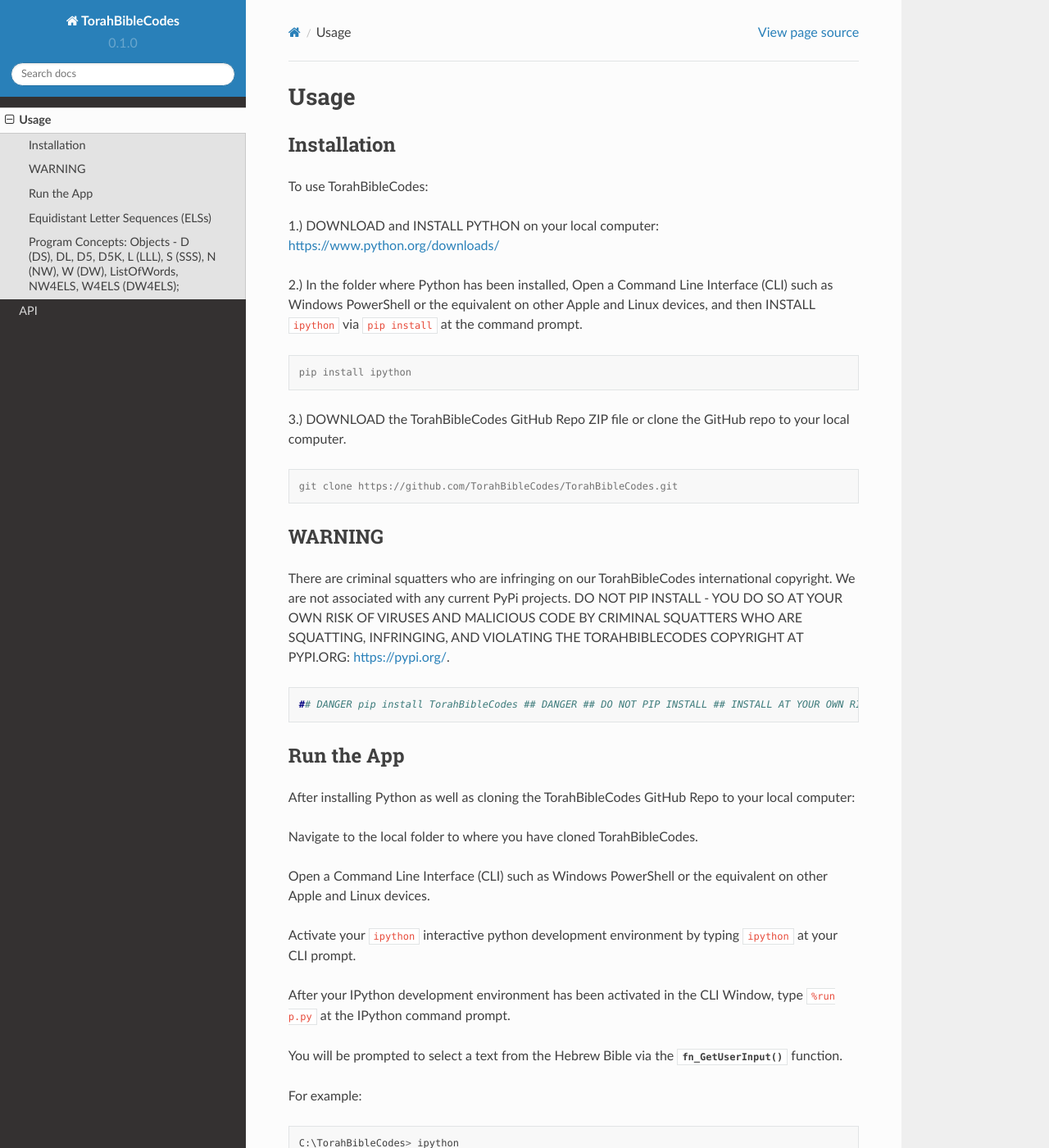
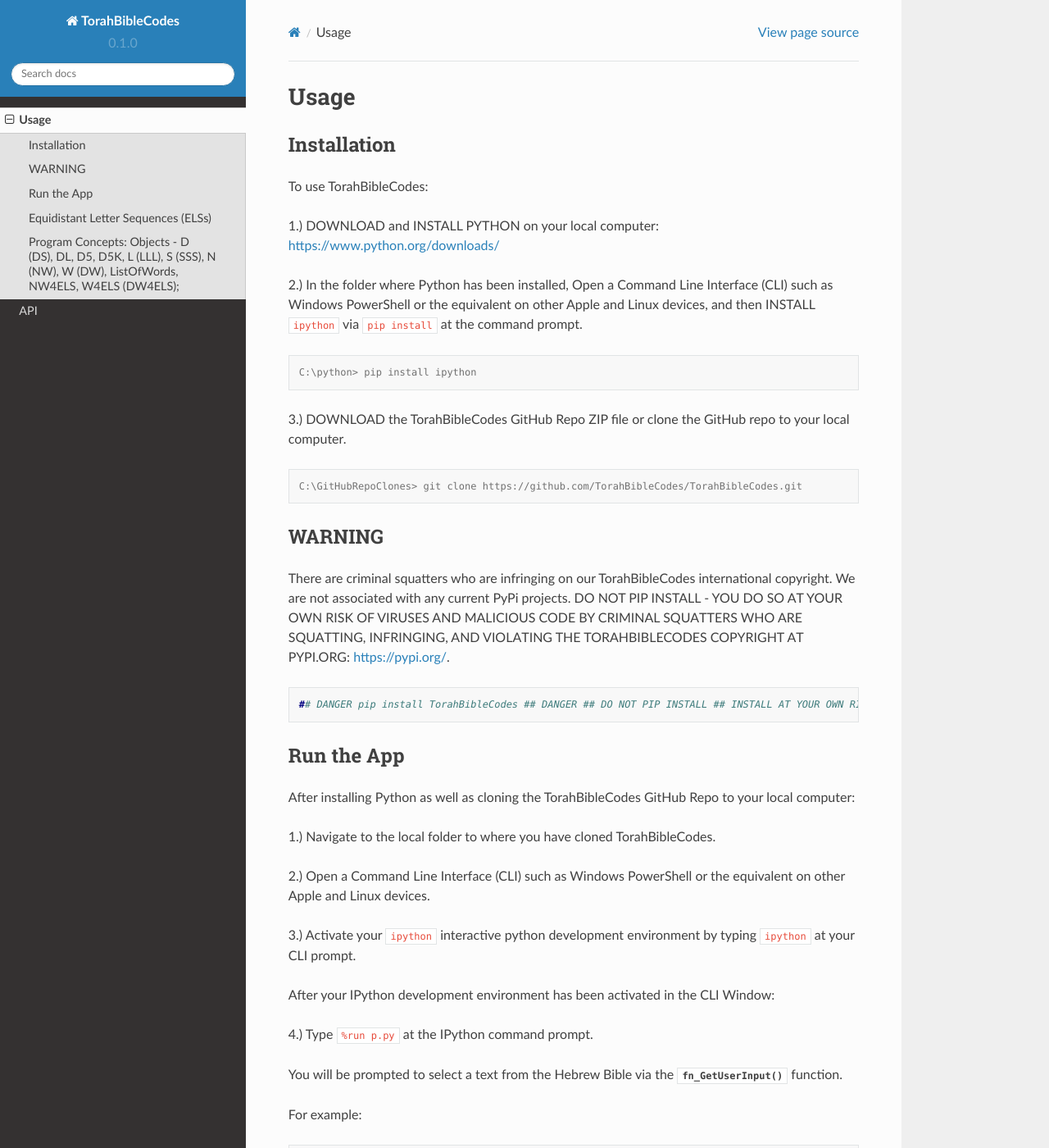
Before and after one commit to TorahBibleCodes/TorahBibleCodes_Sphinx, a Sphinx documentation site: the page built from docs/source/usage.rst, in a window 1280 px wide and 1400 px high. Shown: the whole window at 82% size. Built offline with Sphinx 7.4.7 and the Read the Docs theme 2.0.0, drawn with Linux system fonts in a browser that asks for light colours.

Commit message:
Update usage.rst

```diff
--- a/docs/source/usage.rst
+++ b/docs/source/usage.rst
@@ -14,13 +14,13 @@
 
 .. code-block:: console
 
-   pip install ipython
+   C:\python> pip install ipython
 
 3.) DOWNLOAD the TorahBibleCodes GitHub Repo ZIP file or clone the GitHub repo to your local computer.
 
 .. code-block:: console
 
-   git clone https://github.com/TorahBibleCodes/TorahBibleCodes.git
+   C:\GitHubRepoClones> git clone https://github.com/TorahBibleCodes/TorahBibleCodes.git
 
 
 WARNING
@@ -38,13 +38,15 @@
 
 After installing Python as well as cloning the TorahBibleCodes GitHub Repo to your local computer:
 
-Navigate to the local folder to where you have cloned TorahBibleCodes.
+1.) Navigate to the local folder to where you have cloned TorahBibleCodes.
 
-Open a Command Line Interface (CLI) such as Windows PowerShell or the equivalent on other Apple and Linux devices.
+2.) Open a Command Line Interface (CLI) such as Windows PowerShell or the equivalent on other Apple and Linux devices.
 
-Activate your ``ipython`` interactive python development environment by typing ``ipython`` at your CLI prompt.
+3.) Activate your ``ipython`` interactive python development environment by typing ``ipython`` at your CLI prompt.
 
-After your IPython development environment has been activated in the CLI Window, type ``%run p.py`` at the IPython command prompt.
+After your IPython development environment has been activated in the CLI Window:
+
+4.) Type ``%run p.py`` at the IPython command prompt.
 
 You will be prompted to select a text from the Hebrew Bible via the :py:func:`fn_GetUserInput` function.
 
```
